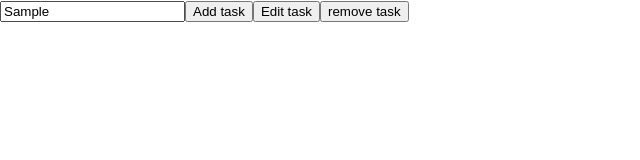
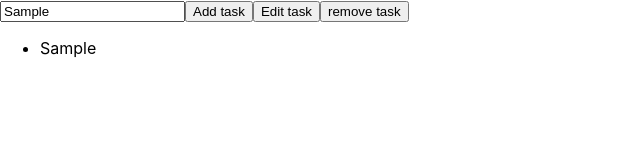
Before and after one commit to joaoAndradeJr/personal-organizer-frontend, a React (Create React App) app: page / in a window 1280 px wide. Both pictures are taken after typing "Sample" into the empty fields and a click on the button "Add task". Shown: the top 160 px of the page, without its empty margins (0-640 px from the left). Built offline with nearby package versions, Linux system fonts and the light colour scheme.

Commit message:
add: useEffect in Home page

```diff
--- a/src/pages/Home.jsx
+++ b/src/pages/Home.jsx
@@ -2,15 +2,16 @@
 
 function Home() {
   const [inputTaskValue, setInputTaskValue] = useState('');
+  const [tasks, setTasks] = useState([]);
 
   useEffect(() => {
 
-  }, [inputTaskValue]);
+  }, [inputTaskValue, tasks]);
 
   const handleClick = (target) => {
     const { id } = target;
     console.log(id)
-    console.log(inputTaskValue)
+    setTasks([...tasks, inputTaskValue]);
   }
 
   return (
@@ -45,7 +46,9 @@
         </button>
       </section>
       <section>
-        <ul id="tasks"></ul>
+        <ul id="tasks">
+          { tasks.map((task, index) => <li key={index}>{task}</li>) }
+        </ul>
       </section>
     </>
   );
```
